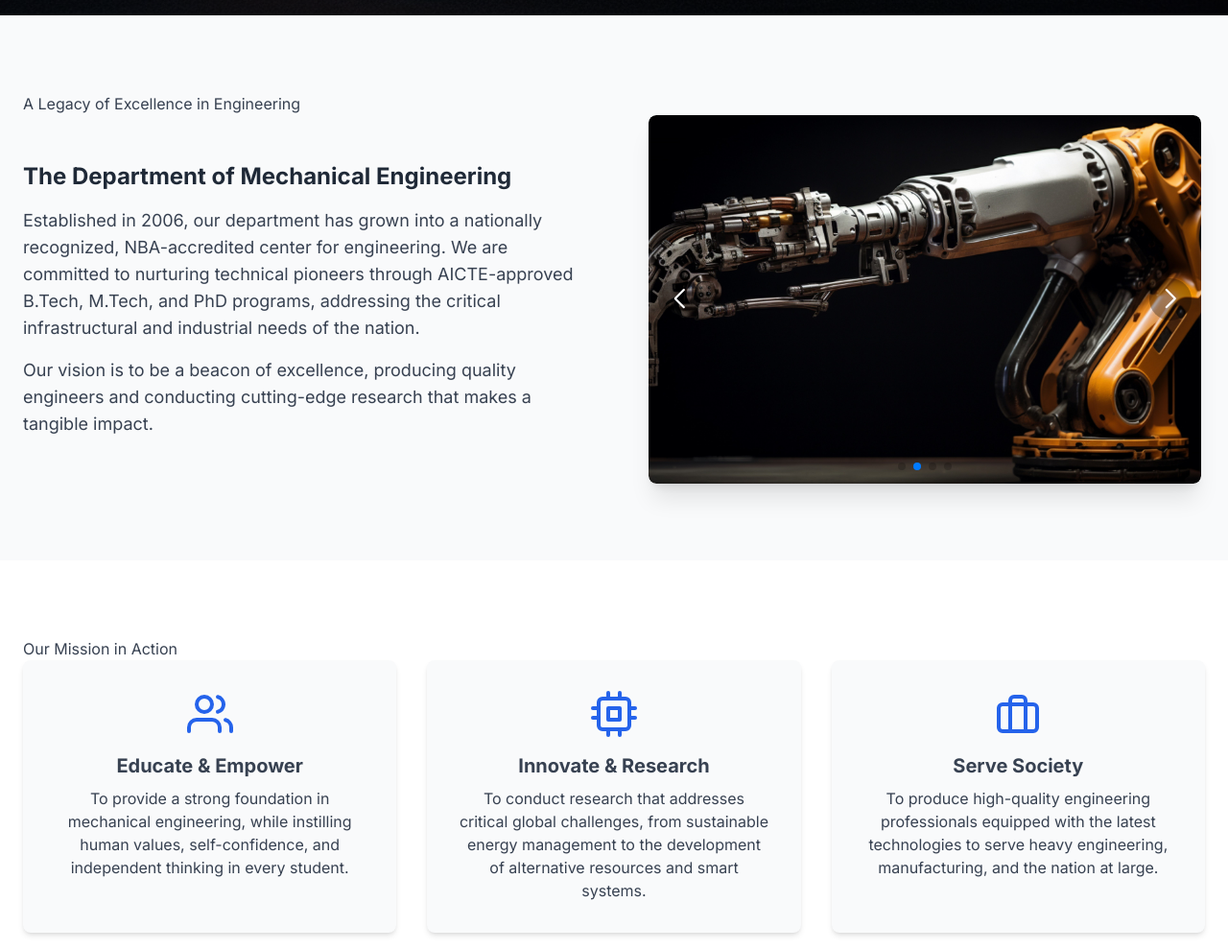
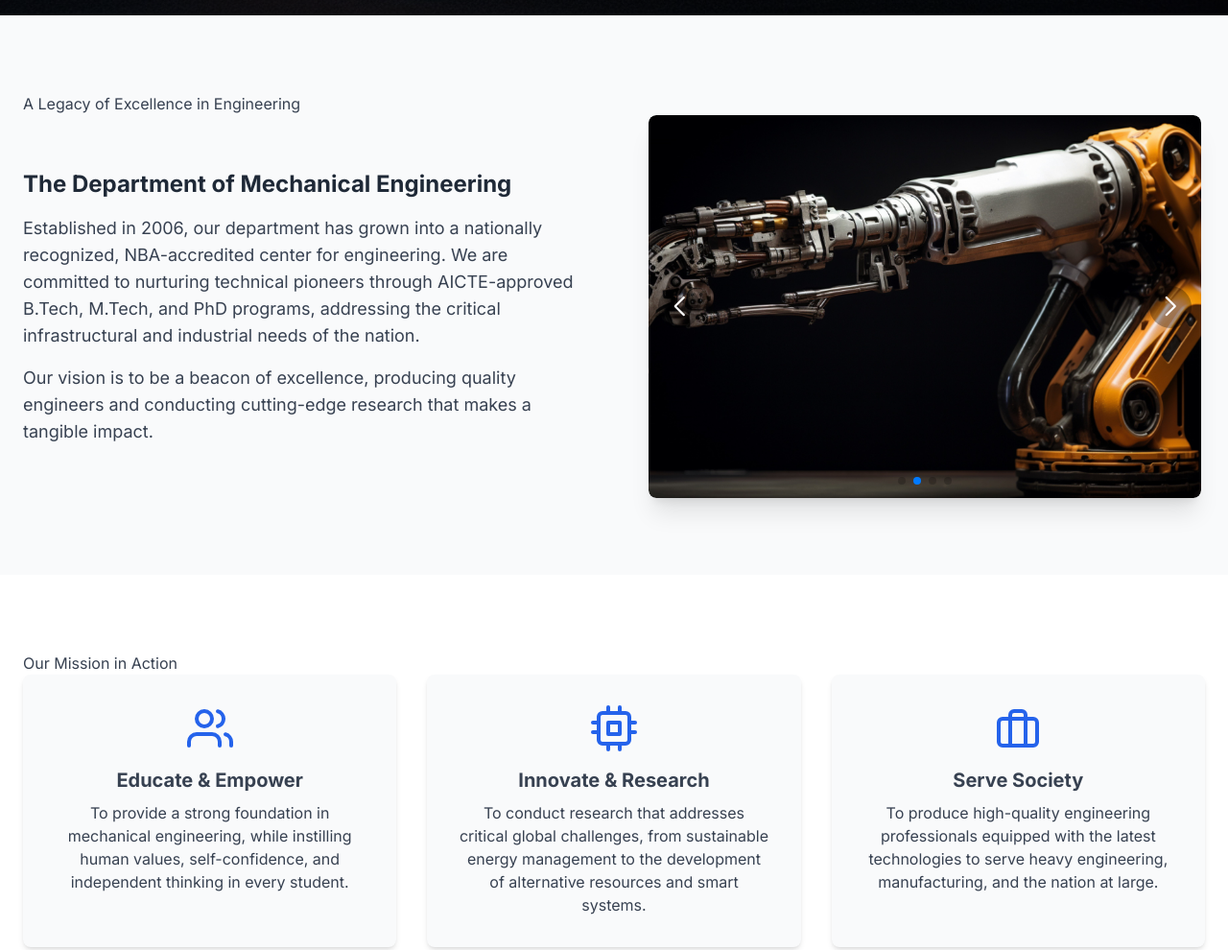
Before and after one commit to Rajdeepxreal/Mechatronics-robotics-Lab, a plain HTML site: page index.html in a window 1280 px wide. Shown: the part 880-1870 px from the top of the page at 96% size. Drawn offline with nearby package versions, Linux system fonts and the light colour scheme.

Commit message:
Update index.html

```diff
--- a/index.html
+++ b/index.html
@@ -73,7 +73,7 @@
                         <p class="text-lg">Our vision is to be a beacon of excellence, producing quality engineers and conducting cutting-edge research that makes a tangible impact.</p>
                     </div>
                     <!-- Swiper Image Slider -->
-                     <div class="swiper mySwiper rounded-lg shadow-xl h-80 md:h-96 w-full max-w-xl mx-auto">
+                     <div class="swiper mySwiper rounded-lg shadow-xl w-full max-w-xl mx-auto">
 
                         <div class="swiper-wrapper">
                             <!-- Slide 1 -->
```
